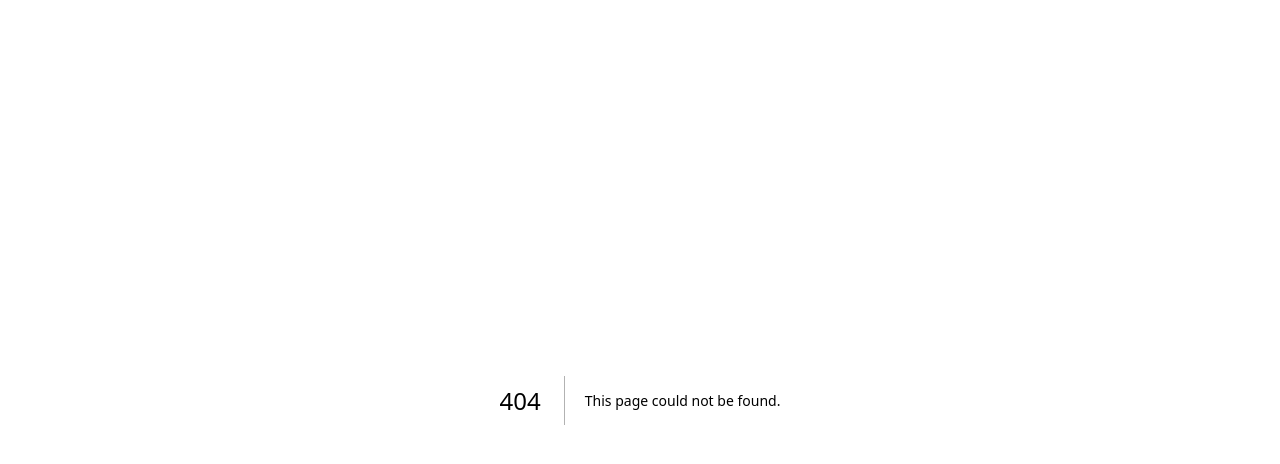
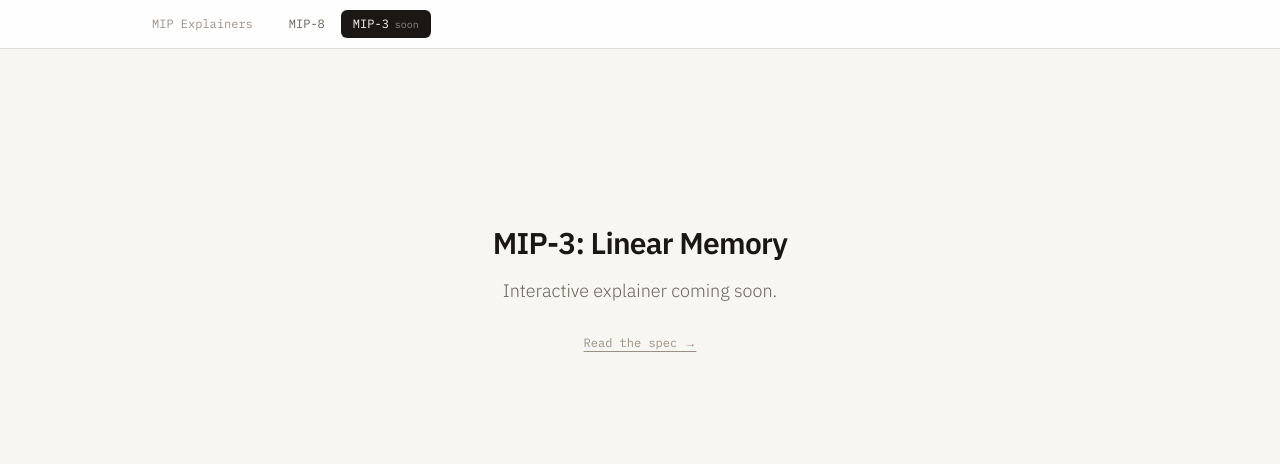
Before and after one commit to portdeveloper/pageified-storage, a Next.js app: page /mip-3 in a window 1280 px wide. Before the commit this address had no page. Shown: the top 464 px of the page. Built offline with nearby package versions, Linux system fonts and the light colour scheme.

Commit message:
Add multi-MIP tab navigation and route structure
- Add sticky MipNav with tabs for MIP-8 (active) and MIP-3 (coming soon)
- Move MIP-8 content to /mip-8 route
- Root / redirects to /mip-8
- Add /mip-3 placeholder page with link to spec
- Generalize root layout metadata to "Monad MIP Explainers"

```diff
--- a/src/app/layout.tsx
+++ b/src/app/layout.tsx
@@ -1,5 +1,6 @@
 import type { Metadata } from "next";
 import { IBM_Plex_Mono, IBM_Plex_Sans } from "next/font/google";
+import MipNav from "@/components/MipNav";
 import "./globals.css";
 
 const plexSans = IBM_Plex_Sans({
@@ -15,9 +16,8 @@ const plexMono = IBM_Plex_Mono({
 });
 
 export const metadata: Metadata = {
-  title: "MIP-8: Page-ified Storage",
-  description:
-    "An interactive explainer for MIP-8: aligning EVM storage with hardware reality",
+  title: "Monad MIP Explainers",
+  description: "Interactive explainers for Monad Improvement Proposals",
 };
 
 export default function RootLayout({
@@ -30,7 +30,10 @@ export default function RootLayout({
       lang="en"
       className={`${plexSans.variable} ${plexMono.variable} antialiased`}
     >
-      <body className="min-h-screen">{children}</body>
+      <body className="min-h-screen">
+        <MipNav />
+        {children}
+      </body>
     </html>
   );
 }
--- /dev/null
+++ b/src/app/mip-3/page.tsx
@@ -0,0 +1,30 @@
+import type { Metadata } from "next";
+
+export const metadata: Metadata = {
+  title: "MIP-3: Linear Memory",
+  description:
+    "An interactive explainer for MIP-3: linear memory costs on Monad",
+};
+
+export default function Mip3Page() {
+  return (
+    <main className="min-h-[60vh] flex items-center justify-center px-6">
+      <div className="text-center">
+        <h1 className="text-3xl font-semibold tracking-tight mb-4">
+          MIP-3: Linear Memory
+        </h1>
+        <p className="text-lg text-text-secondary font-light mb-6">
+          Interactive explainer coming soon.
+        </p>
+        <a
+          href="https://monad-crypto.github.io/MIPs/MIPS/MIP-3"
+          target="_blank"
+          rel="noopener noreferrer"
+          className="font-mono text-xs text-text-tertiary hover:text-text-primary underline underline-offset-4 transition-colors"
+        >
+          Read the spec →
+        </a>
+      </div>
+    </main>
+  );
+}
--- /dev/null
+++ b/src/app/mip-8/page.tsx
@@ -0,0 +1,32 @@
+import type { Metadata } from "next";
+import HeroSection from "@/components/HeroSection";
+import ComparisonSection from "@/components/ComparisonSection";
+import PageMappingSection from "@/components/PageMappingSection";
+import GasCalculatorSection from "@/components/GasCalculatorSection";
+import CherryPickedSection from "@/components/CherryPickedSection";
+import StepperSection from "@/components/StepperSection";
+import TakeawaysSection from "@/components/TakeawaysSection";
+import CompatibilitySection from "@/components/CompatibilitySection";
+import FooterSection from "@/components/FooterSection";
+
+export const metadata: Metadata = {
+  title: "MIP-8: Page-ified Storage",
+  description:
+    "An interactive explainer for MIP-8: aligning EVM storage with hardware reality",
+};
+
+export default function Mip8Page() {
+  return (
+    <main>
+      <HeroSection />
+      <ComparisonSection />
+      <GasCalculatorSection />
+      <StepperSection />
+      <CherryPickedSection />
+      <PageMappingSection />
+      <TakeawaysSection />
+      <CompatibilitySection />
+      <FooterSection />
+    </main>
+  );
+}
--- a/src/app/page.tsx
+++ b/src/app/page.tsx
@@ -1,25 +1,5 @@
-import HeroSection from "@/components/HeroSection";
-import ComparisonSection from "@/components/ComparisonSection";
-import PageMappingSection from "@/components/PageMappingSection";
-import GasCalculatorSection from "@/components/GasCalculatorSection";
-import CherryPickedSection from "@/components/CherryPickedSection";
-import StepperSection from "@/components/StepperSection";
-import TakeawaysSection from "@/components/TakeawaysSection";
-import CompatibilitySection from "@/components/CompatibilitySection";
-import FooterSection from "@/components/FooterSection";
+import { redirect } from "next/navigation";
 
 export default function Home() {
-  return (
-    <main>
-      <HeroSection />
-      <ComparisonSection />
-      <GasCalculatorSection />
-      <StepperSection />
-      <CherryPickedSection />
-      <PageMappingSection />
-      <TakeawaysSection />
-      <CompatibilitySection />
-      <FooterSection />
-    </main>
-  );
+  redirect("/mip-8");
 }
--- /dev/null
+++ b/src/components/MipNav.tsx
@@ -0,0 +1,49 @@
+"use client";
+
+import Link from "next/link";
+import { usePathname } from "next/navigation";
+
+const TABS = [
+  { name: "MIP-8", href: "/mip-8", ready: true },
+  { name: "MIP-3", href: "/mip-3", ready: false },
+];
+
+export default function MipNav() {
+  const pathname = usePathname();
+
+  return (
+    <nav className="sticky top-0 z-50 bg-surface-elevated/90 backdrop-blur-sm border-b border-border">
+      <div className="max-w-5xl mx-auto px-6 flex items-center h-12 gap-6">
+        <Link
+          href="/"
+          className="font-mono text-xs text-text-tertiary hover:text-text-primary transition-colors"
+        >
+          MIP Explainers
+        </Link>
+        <div className="flex items-center gap-1">
+          {TABS.map((tab) => {
+            const isActive = pathname.startsWith(tab.href);
+            return (
+              <Link
+                key={tab.name}
+                href={tab.href}
+                className={`font-mono text-xs px-3 py-1.5 rounded-md transition-all ${
+                  isActive
+                    ? "bg-text-primary text-surface"
+                    : tab.ready
+                    ? "text-text-secondary hover:text-text-primary hover:bg-surface"
+                    : "text-text-tertiary cursor-default"
+                }`}
+              >
+                {tab.name}
+                {!tab.ready && (
+                  <span className="ml-1.5 text-[10px] opacity-50">soon</span>
+                )}
+              </Link>
+            );
+          })}
+        </div>
+      </div>
+    </nav>
+  );
+}
```
